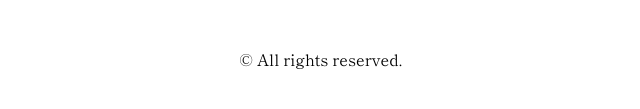
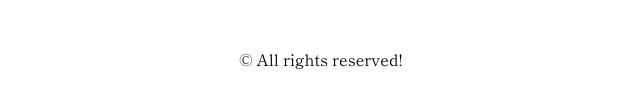
Before and after one commit to Karwae/EcoFood, a plain HTML site: page index.html in a window 1280 px wide. Shown: the part 2569-2678 px from the top of the page, 319-959 px from the left. Drawn offline with Linux system fonts and the light colour scheme.

Commit message:
init commit

```diff
--- a/index.html
+++ b/index.html
@@ -126,7 +126,7 @@ so you can use the :checked selector on it.
                 </article>
             </section>
             <section class="footer-social"> <a href="https://www.facebook.com/ecofoodlviv/" target="_blank"><i class="fab fa-facebook-f"></i></a> <a href="#"><i class="fab fa-youtube"></i></a> <a href="#"><i class="fab fa-instagram"></i></a> </section>
-            <p class="footer-copy-rights">&copy; All rights reserved.</p>
+            <p class="footer-copy-rights">&copy; All rights reserved!</p>
         </footer>
     </div>
     <script defer src="https://use.fontawesome.com/releases/v5.15.2/js/all.js"></script>
```
